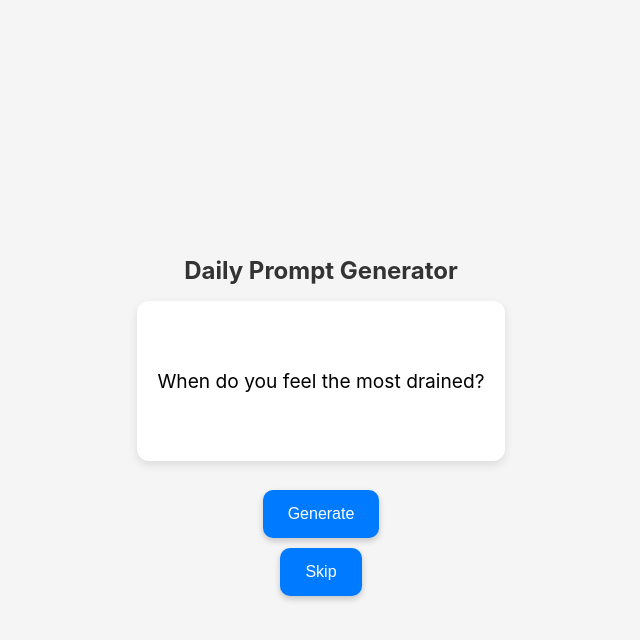
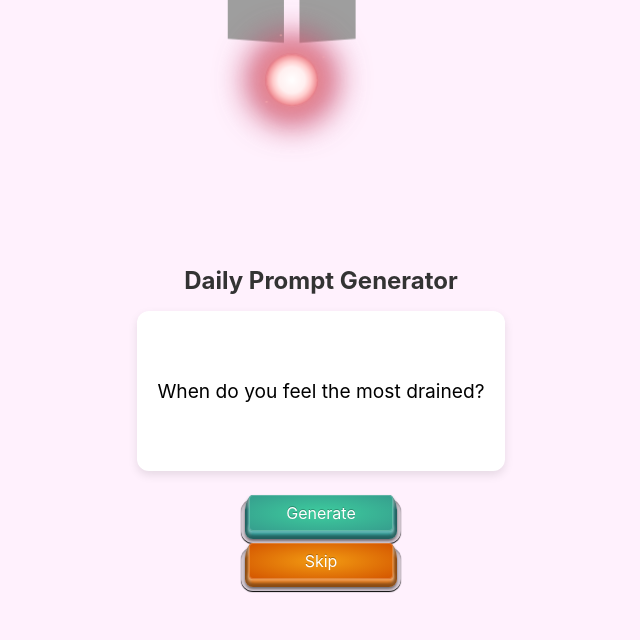
Before and after one commit to RamiAldahir/Journeling-Prompts, a plain HTML site: page index.html in a window 1280 px wide. Both pictures are taken after a click on the button "Generate". Shown: the whole page, without its empty margins (319-959 px from the left). Drawn offline with Linux system fonts and the light colour scheme; grey boxes are pictures that could not be loaded.

Commit message:
Added a cool fairy

```diff
--- /dev/null
+++ b/fairy.css
@@ -0,0 +1,174 @@
+body {
+  background: #fff1fd;
+}
+
+.fairy {
+  width: 300px;
+  height: 300px;
+  top: 15%;
+  left: 50%;
+  margin: -150px 0 0 -150px;
+  position: absolute;
+  perspective: 250px;
+  animation: flying 12s linear infinite;
+}
+
+.glow {
+  width: 56px;
+  height: 56px;
+  top: 50%;
+  left: 50%;
+  margin: -28px 0 0 -28px;
+  position: absolute;
+  transform-style: preserve-3d;
+  border-radius: 100px;
+  background: radial-gradient(
+    ellipse at center,
+    rgba(255, 255, 255, 1) 0%,
+    rgba(255, 240, 240, 1) 35%,
+    rgba(255, 204, 204, 1) 50%,
+    rgba(242, 148, 154, 1) 65%,
+    rgba(223, 126, 132, 1) 100%
+  );
+}
+
+.glow::after {
+  content: "";
+  width: 54px;
+  height: 54px;
+  top: 50%;
+  left: 50%;
+  margin: -27px 0 0 -27px;
+  position: absolute;
+  border-radius: 100px;
+  animation: pulse 1.5s ease-in-out infinite alternate;
+}
+
+.sparkle {
+  height: 2px;
+  width: 3px;
+  background: #FFAFB1;
+  position: absolute;
+  border-radius: 100px;
+  opacity: 0;
+  z-index: 100;
+}
+
+.sparkle:nth-child(1) {
+  top: -20px;
+  left: 15px;
+  animation: sparkling 0.8s ease-in-out 0.2s infinite;
+}
+.sparkle:nth-child(2) {
+  top: 3px;
+  left: 60px;
+  animation: sparkling 0.8s ease-in-out 0.4s infinite;
+}
+.sparkle:nth-child(3) {
+  top: 60px;
+  left: 50px;
+  animation: sparkling 0.8s ease-in-out 0.6s infinite;
+}
+.sparkle:nth-child(4) {
+  top: 68px;
+  left: 16px;
+  animation: sparkling 0.8s ease-in-out 0.8s infinite;
+}
+.sparkle:nth-child(5) {
+  top: 50px;
+  left: 0px;
+  animation: sparkling 0.8s ease-in-out 1s infinite;
+}
+
+.wings {
+  position: relative;
+  top: 50%;
+  left: 50%;
+  width: 144px;
+  height: 114px;
+  margin: -87px 0 0 -72px;
+}
+
+.wings::before,
+.wings::after {
+  content: "";
+  width: 64px;
+  height: 114px;
+  top: 50%;
+  position: absolute;
+  margin-top: -57px;
+  background-size: contain;
+  background-repeat: no-repeat;
+}
+
+.wings::before {
+  left: 50%;
+  margin-left: -72px;
+  transform-origin: right;
+  animation: flapping-left 0.2s ease-in-out infinite;
+  background-image: url('https://s3-us-west-2.amazonaws.com/s.cdpn.io/85486/wing-left.svg');
+}
+
+.wings::after {
+  right: 50%;
+  margin-right: -72px;
+  transform-origin: left;
+  animation: flapping-right 0.2s ease-in-out infinite;
+  background-image: url('https://s3-us-west-2.amazonaws.com/s.cdpn.io/85486/wing-right.svg');
+}
+
+/* Animations */
+@keyframes pulse {
+  0%, 100% {
+    box-shadow: 0 0 20px 5px rgba(239, 145, 145, 0.9),
+                0 0 30px 20px rgba(195, 66, 102, 0.8);
+  }
+  50% {
+    box-shadow: 0 0 30px 7px rgba(239, 145, 145, 0.9),
+                0 0 35px 22px rgba(195, 66, 102, 0.8);
+  }
+}
+
+@keyframes sparkling {
+  0%, 100% {
+    transform: scale3d(0, 0, 1);
+    opacity: 0;
+  }
+  25%, 75% {
+    opacity: 1;
+  }
+  50% {
+    transform: scale3d(1, 1, 1);
+    opacity: 0;
+  }
+}
+
+@keyframes flapping-left {
+  0%, 100% {
+    transform: rotateX(-15deg) rotateY(-45deg);
+  }
+  50% {
+    transform: rotateX(-10deg) rotateY(-20deg);
+  }
+}
+
+@keyframes flapping-right {
+  0%, 100% {
+    transform: rotateX(-15deg) rotateY(45deg);
+  }
+  50% {
+    transform: rotateX(-10deg) rotateY(20deg);
+  }
+}
+
+@keyframes flying {
+  0% {
+    transform: rotate(50deg) translateX(0px) rotate(-50deg) scale(0.85);
+  }
+  50% {
+    transform: rotate(180deg) translateX(80px) rotate(-180deg) scale(1);
+  }
+  100% {
+    transform: rotate(360deg) translateX(0px) rotate(-360deg) scale(0.85);
+  }
+}
--- a/index.html
+++ b/index.html
@@ -16,12 +16,16 @@
       margin: 0;
       padding: 20px;
       text-align: center;
+      overflow: hidden; /* needed for flying fairies */
+      position: relative;
     }
 
     h1 {
       font-size: 1.5rem;
       margin-bottom: 1rem;
       color: #333;
+      z-index: 1;
+      position: relative;
     }
 
     #prompt {
@@ -35,36 +39,152 @@
       display: flex;
       align-items: center;
       justify-content: center;
+      z-index: 1;
+      position: relative;
     }
 
-    button {
-      padding: 15px 25px;
-      font-size: 1rem;
-      background-color: #007bff;
-      color: #fff;
-      border: none;
-      border-radius: 10px;
-      box-shadow: 0 3px 6px rgba(0,0,0,0.2);
-      margin: 5px;
+    /* From Uiverse.io by adamgiebl */
+    .button {
+      -webkit-appearance: none;
+      appearance: none;
+      position: relative;
+      border-width: 0;
+      padding: 0 8px 12px;
+      min-width: 10em;
+      box-sizing: border-box;
+      background: transparent;
+      font: inherit;
+      cursor: pointer;
     }
 
-    button:active {
-      transform: scale(0.98);
+    .button-top {
+      display: flex;
+      align-items: center;
+      justify-content: center;
+      position: relative;
+      z-index: 0;
+      padding: 8px 16px;
+      transform: translateY(0);
+      text-align: center;
+      color: #fff;
+      text-shadow: 0 -1px rgba(0, 0, 0, .25);
+      transition-property: transform;
+      transition-duration: .2s;
+      -webkit-user-select: none;
+      user-select: none;
     }
+
+    .button:active .button-top {
+      transform: translateY(6px);
+    }
+
+    .button-top::after {
+      content: '';
+      position: absolute;
+      z-index: -1;
+      border-radius: 4px;
+      width: 100%;
+      height: 100%;
+      box-sizing: content-box;
+      background-image: radial-gradient(#3dcd9e, #369d8d);
+      text-align: center;
+      color: #fff;
+      box-shadow: inset 0 0 0px 1px rgba(255, 255, 255, .2), 0 1px 2px 1px rgba(255, 255, 255, .2);
+      transition-property: border-radius, padding, width, transform;
+      transition-duration: .2s;
+    }
+
+    .button:active .button-top::after {
+      border-radius: 6px;
+      padding: 0 2px;
+    }
+
+    .button-bottom {
+      position: absolute;
+      z-index: -1;
+      bottom: 4px;
+      left: 4px;
+      border-radius: 8px / 16px 16px 8px 8px;
+      padding-top: 6px;
+      width: calc(100% - 8px);
+      height: calc(100% - 10px);
+      box-sizing: content-box;
+      background-color: #38a19d;
+      background-image: radial-gradient(4px 8px at 4px calc(100% - 8px), rgba(255, 255, 255, .25), transparent),
+                        radial-gradient(4px 8px at calc(100% - 4px) calc(100% - 8px), rgba(255, 255, 255, .25), transparent),
+                        radial-gradient(16px at -4px 0, white, transparent),
+                        radial-gradient(16px at calc(100% + 4px) 0, white, transparent);
+      box-shadow: 0px 2px 3px 0px rgba(0, 0, 0, 0.5), inset 0 -1px 3px 3px rgba(0, 0, 0, .4);
+      transition-property: border-radius, padding-top;
+      transition-duration: .2s;
+    }
+
+    .button:active .button-bottom {
+      border-radius: 10px 10px 8px 8px / 8px;
+      padding-top: 0;
+    }
+
+    .button-base {
+      position: absolute;
+      z-index: -2;
+      top: 4px;
+      left: 0;
+      border-radius: 12px;
+      width: 100%;
+      height: calc(100% - 4px);
+      background-color: rgba(0, 0, 0, .15);
+      box-shadow: 0 1px 1px 0 black, inset 0 2px 2px rgba(0, 0, 0, .25);
+    }
+
+    /* Skip button colour */
+    .skip-button .button-top::after {
+      background-image: radial-gradient(#f39c12, #d35400);
+    }
+
+    .skip-button .button-bottom {
+      background-color: #e67e22;
+      background-image: radial-gradient(4px 8px at 4px calc(100% - 8px), rgba(255, 255, 255, .25), transparent),
+                        radial-gradient(4px 8px at calc(100% - 4px) calc(100% - 8px), rgba(255, 255, 255, .25), transparent),
+                        radial-gradient(16px at -4px 0, white, transparent),
+                        radial-gradient(16px at calc(100% + 4px) 0, white, transparent);
+    }
+
   </style>
+  <link rel="stylesheet" href="fairy.css">
 </head>
 <body>
 
   <h1>Daily Prompt Generator</h1>
+
+  <div class="fairy">
+  <div class="wings"></div>
+  <div class="glow">
+    <div class="sparkle"></div>
+    <div class="sparkle"></div>
+    <div class="sparkle"></div>
+    <div class="sparkle"></div>
+    <div class="sparkle"></div>
+  </div>
+  </div>
+
   <div id="prompt">Press "Generate" to see today's prompt!</div>
-  <button id="generateBtn">Generate</button>
-  <button id="skipBtn" style="display:none;">Skip</button>
+
+  <button type="button" id="generateBtn" class="button">
+    <div class="button-top">Generate</div>
+    <div class="button-bottom"></div>
+    <div class="button-base"></div>
+  </button>
+
+  <button type="button" id="skipBtn" style="display:none;" class="button skip-button">
+    <div class="button-top">Skip</div>
+    <div class="button-bottom"></div>
+    <div class="button-base"></div>
+  </button>
 
   <script>
     let prompts = null;
     let currentMonth = null;
 
-    // Load prompts.json dynamically
     fetch('prompts.json')
       .then(response => {
         if (!response.ok) throw new Error("Could not load prompts.json");
@@ -87,7 +207,6 @@
     const skipBtn = document.getElementById('skipBtn');
     const promptDiv = document.getElementById('prompt');
 
-    // Generate today's prompt
     btn.addEventListener('click', () => {
       if (!prompts) {
         promptDiv.textContent = "Prompts are still loading...";
@@ -104,10 +223,9 @@
         promptDiv.textContent = "No prompt available for today!";
       }
 
-      skipBtn.style.display = "inline-block"; // Show skip button
+      skipBtn.style.display = "inline-block";
     });
 
-    // Skip current prompt and show a random prompt from the same month
     skipBtn.addEventListener('click', () => {
       if (!prompts || !currentMonth) return;
 
@@ -126,5 +244,7 @@
     });
   </script>
 
+  <script src="fairy.js"></script>
+
 </body>
 </html>
```
